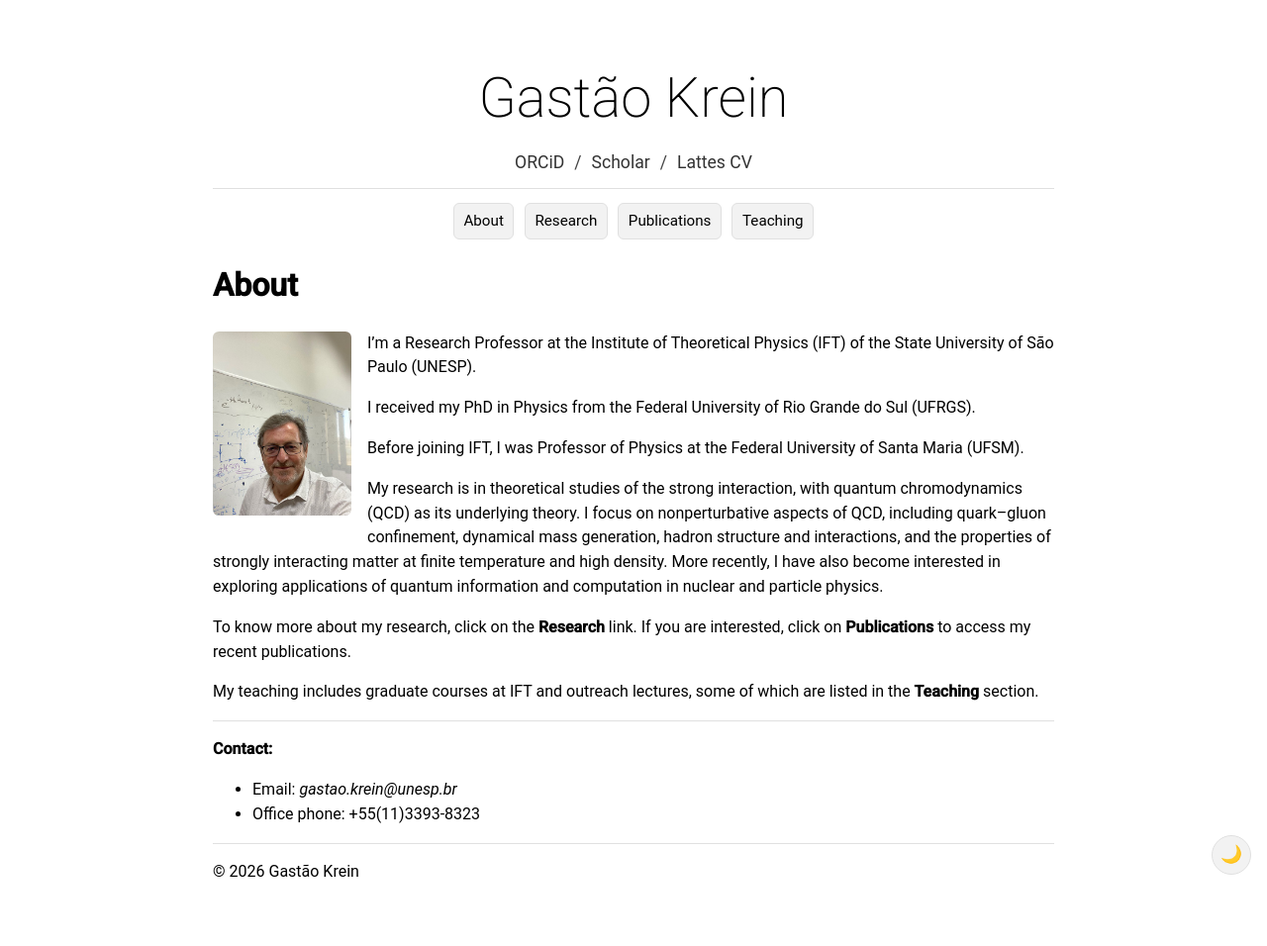
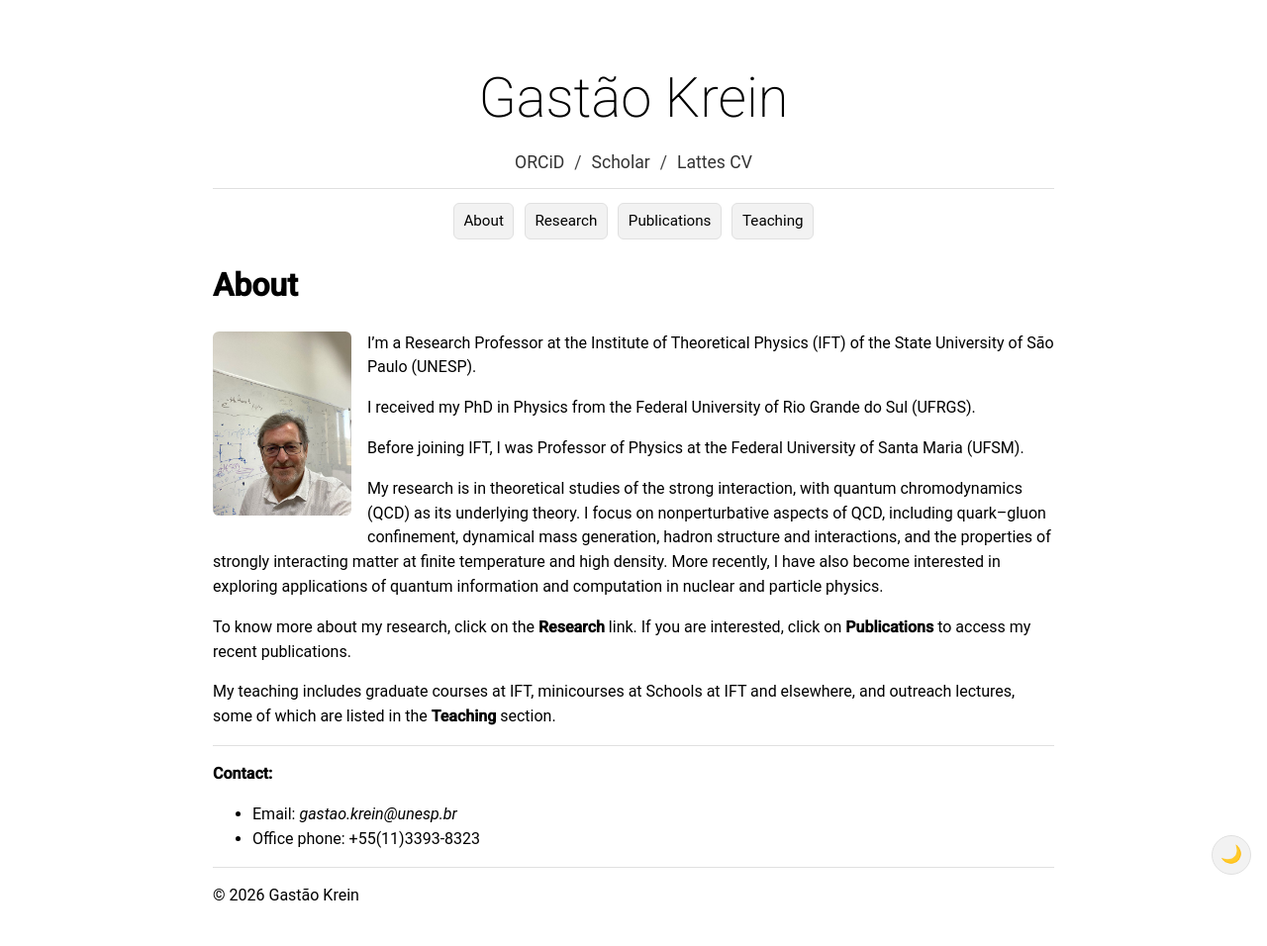
Before and after one commit to gkrein/gkrein.github.io, a Jekyll site: the page built from index.md, in a window 1280 px wide. Shown: the whole page at 99% size. Built offline with Jekyll 4.4.1, drawn with Linux system fonts in a browser that asks for light colours; some web fonts are replaced.

Commit message:
Update index.md

```diff
--- a/index.md
+++ b/index.md
@@ -17,7 +17,7 @@ My research is in theoretical studies of the strong interaction, with quantum ch
 
 To know more about my research, click on the **Research** link. If you are interested, click on **Publications** to access my recent publications.
 
-My teaching includes graduate courses at IFT and outreach lectures, some of which are listed in the **Teaching** section.
+My teaching includes graduate courses at IFT, minicourses at Schools at IFT and elsewhere, and outreach lectures, some of which are listed in the **Teaching** section.
 
 ---
 **Contact:**
```
